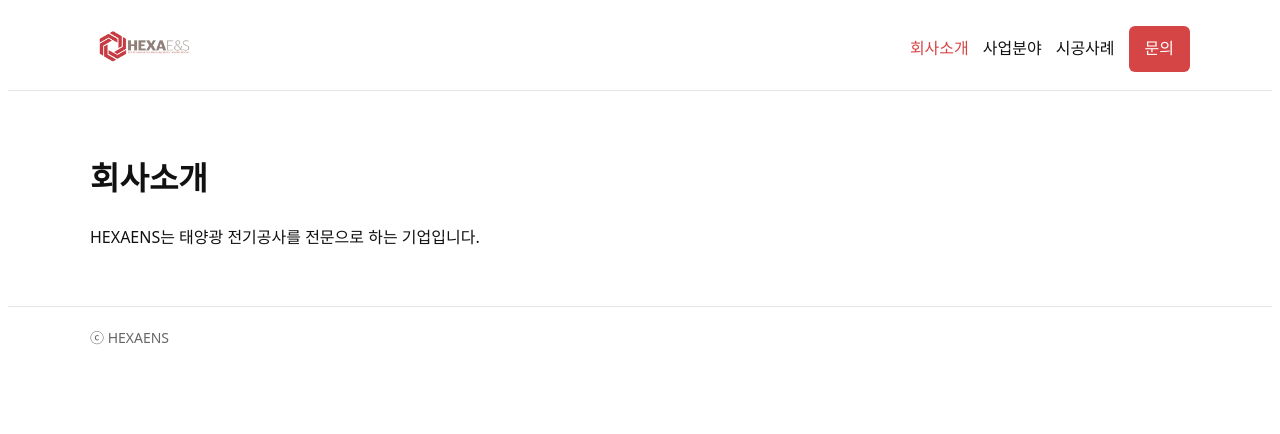
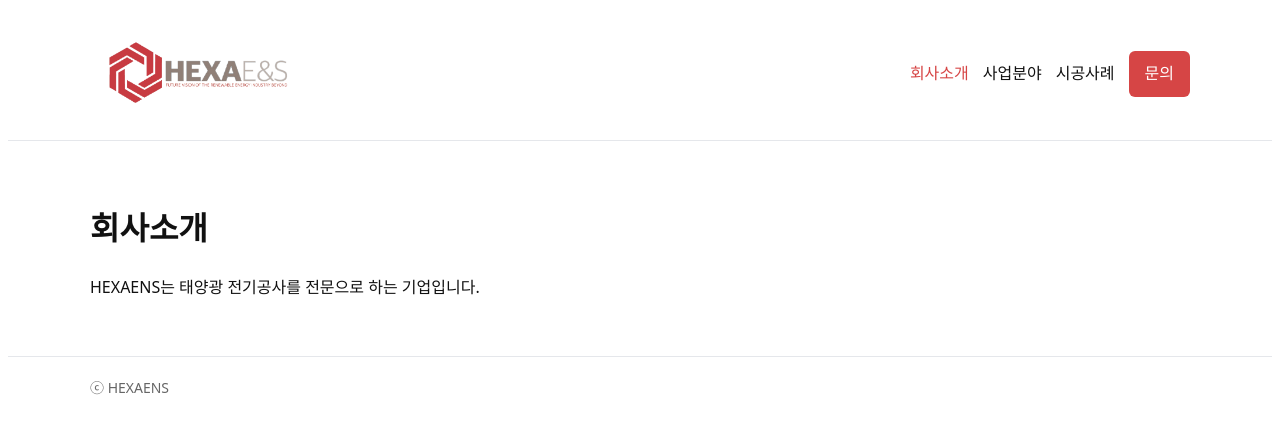
Before and after one commit to hexaens/hexaens.github.io, a plain HTML site: page about.html in a window 1280 px wide. Drawn offline with Linux system fonts and the light colour scheme.

Commit message:
Update about.html

```diff
--- a/about.html
+++ b/about.html
@@ -5,7 +5,7 @@
 <body>
 <header><div class="container nav">
   <a class="brand" href="index.html">
-  <img src="assets/img/헥사이엔에스_로고.png" alt="HEXAENS 로고" style="height:50px;">
+  <img src="assets/img/헥사이엔에스_로고.png" alt="HEXAENS 로고" style="height:100px;">
 </a>
   <nav class="menu">
     <a href="about.html" class="active">회사소개</a>
```
